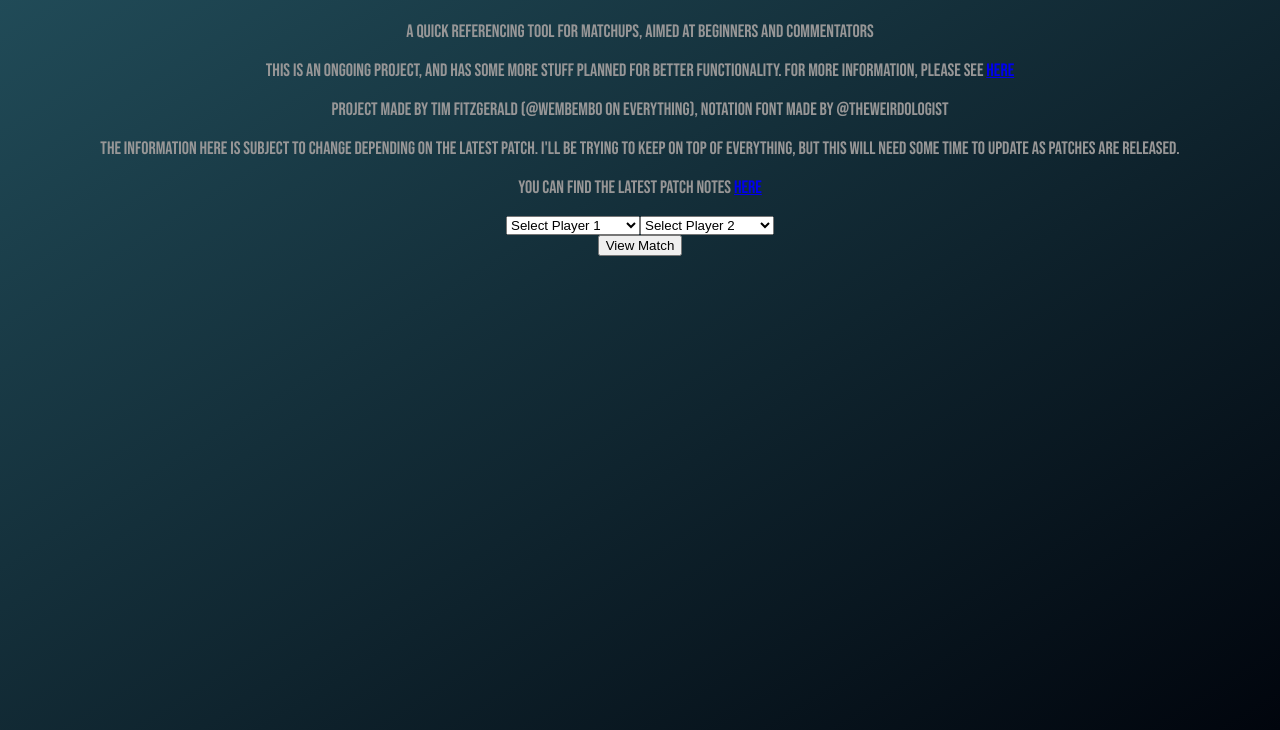
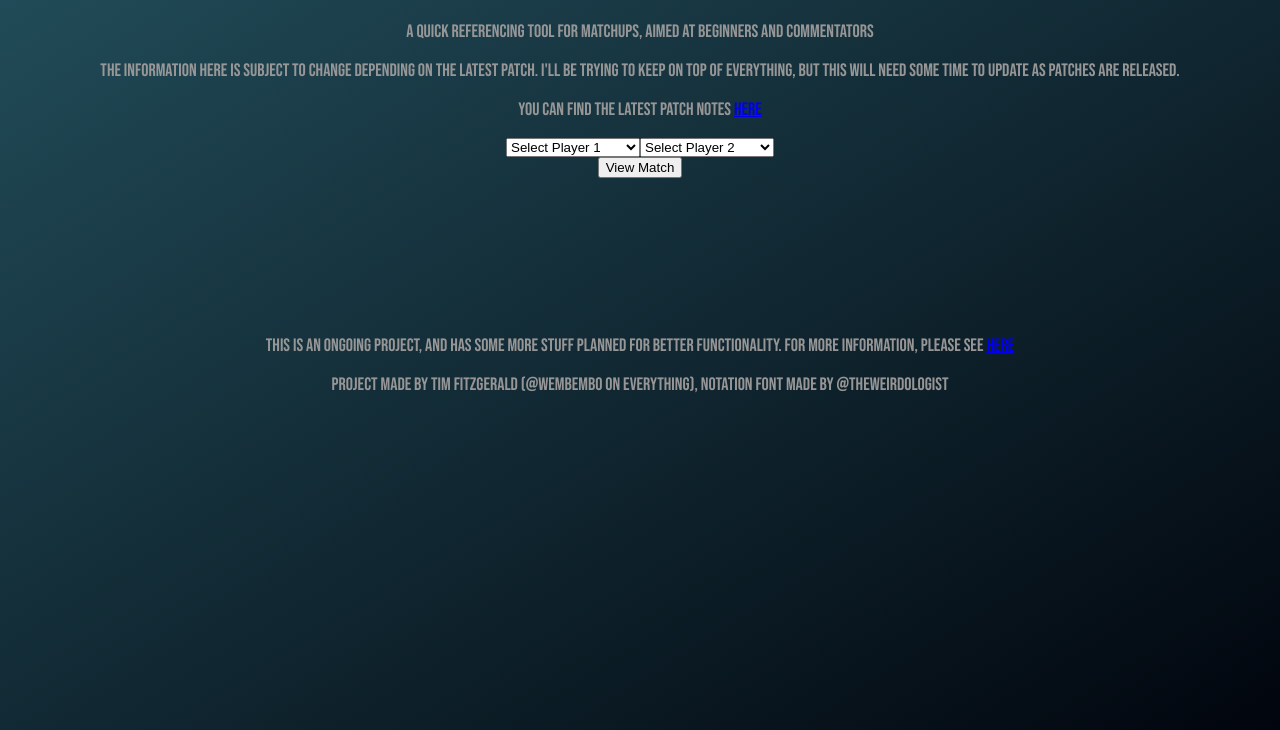
Before and after one commit to Wembembo/Tekken-Project-1.1, a plain HTML site: page index.html in a window 1280 px wide. Shown: the part 70-800 px from the top of the page. Drawn offline with Linux system fonts and the light colour scheme.

Commit message:
Update index.html
Moved some paragraph elements

```diff
--- a/index.html
+++ b/index.html
@@ -15,8 +15,6 @@
 <header class="header">
     <h1 class="header_title">Tekken 8 Quick Matchup Guide</h1>
     <p class="header_subtitle">A quick referencing tool for matchups, aimed at beginners and commentators</p>
-    <p>This is an ongoing project, and has some more stuff planned for better functionality. For more information, please see <a href="./To-Do/to-do.html">here</a></p>
-    <p>Project made by Tim Fitzgerald (@wembembo on everything), notation font made by @Theweirdologist</p>
     <p>The information here is subject to change depending on the latest patch. I'll be trying to keep on top of everything, but this will need some time to update as patches are released. </p>
     <p>You can find the latest patch notes <a href="https://en.bandainamcoent.eu/tekken/news/tekken-8-patch-111">here</a></p>
 </header>
@@ -117,6 +115,9 @@
     <div class="dataTable" id="playerTwoContainer"></div>
 </div>
 
+<div id="footer">
+    <p class="header">This is an ongoing project, and has some more stuff planned for better functionality. For more information, please see <a href="./To-Do/to-do.html">here</a></p>
+    <p class="header">Project made by Tim Fitzgerald (@wembembo on everything), notation font made by @Theweirdologist</p>
 </div>
 
 <script src="index.js" charset="UTF-8"></script>
```
